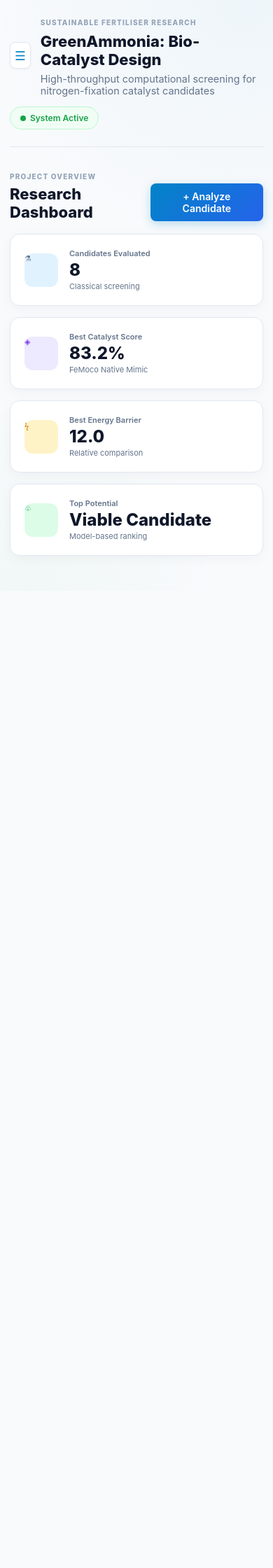
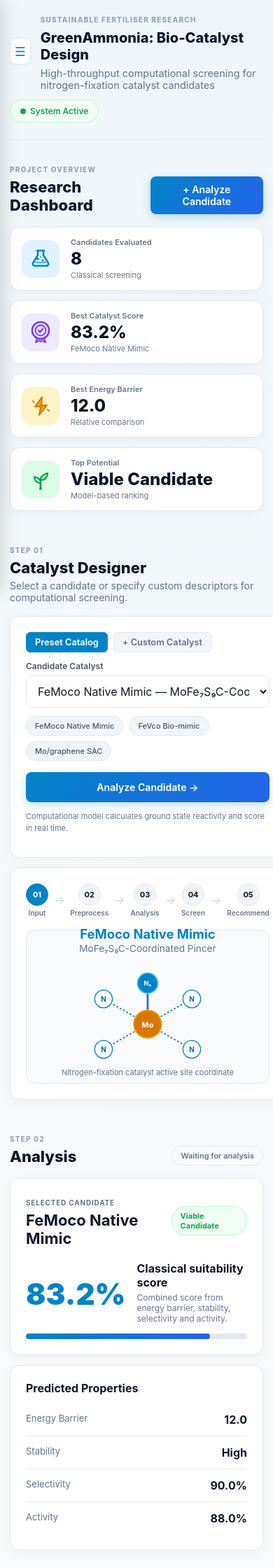
Before and after one commit to Anusree-10/GreenAmmonia-Bio-Catalyst-Design, a Flask app: page / in a window 390 px wide. Shown: the top 2240 px of the page at 70% size. Before the commit the page ends 794 px from the top, so only its background shows below. Run offline with Flask 3, Linux system fonts and the light colour scheme.

Commit message:
Clean up HTML tags and apply full mobile drawer responsiveness

```diff
--- a/static/style.css
+++ b/static/style.css
@@ -19,14 +19,14 @@
     box-sizing: border-box;
 }
 
-/* LOCK ENTIRE OUTER WINDOW FROM SCROLLING */
+/* DESKTOP VIEWPORT LOCK */
 html, body {
     margin: 0;
     padding: 0;
     width: 100vw;
     height: 100vh;
     max-height: 100vh;
-    overflow: hidden !important;
+    overflow: hidden;
     background:
         radial-gradient(circle at 90% 0%, rgba(2, 132, 199, 0.04), transparent 40%),
         radial-gradient(circle at 10% 100%, rgba(22, 163, 74, 0.03), transparent 30%),
@@ -45,7 +45,7 @@ button, select, input { font: inherit; }
     position: relative;
 }
 
-/* --- PINNED FIXED SIDEBAR (NEVER SCROLLS WITH PAGE) --- */
+/* SIDEBAR (DESKTOP) */
 .sidebar {
     width: 255px;
     min-width: 255px;
@@ -150,11 +150,11 @@ body.sidebar-collapsed .sidebar {
     margin-right: 6px;
 }
 
-/* --- RIGHT MAIN WORKSPACE (INDIVIDUAL SCROLL CONTAINER) --- */
+/* MAIN WORKSPACE (DESKTOP) */
 .main {
     flex: 1;
     height: 100vh;
-    overflow-y: auto !important; /* Only this workspace pane scrolls */
+    overflow-y: auto !important;
     overflow-x: hidden;
     padding: 28px 36px 60px;
     box-sizing: border-box;
@@ -222,7 +222,7 @@ body.sidebar-collapsed .main {
     font-size: 0.88rem;
 }
 
-/* --- CARDS & PANELS --- */
+/* METRICS */
 .metrics {
     display: grid;
     grid-template-columns: repeat(4, 1fr);
@@ -237,27 +237,27 @@ body.sidebar-collapsed .main {
 }
 
 .metric-card {
-    padding: 20px;
+    padding: 18px 20px;
     display: flex;
     gap: 16px;
     align-items: center;
 }
 
-.metric-icon {
-    width: 48px;
-    height: 48px;
-    min-width: 48px;
-    border-radius: 12px;
-    display: grid;
-    place-items: center;
-    background: var(--primary-light);
-    color: var(--primary);
-    font-size: 20px;
+.metric-icon-box {
+    width: 54px;
+    height: 54px;
+    min-width: 54px;
+    display: flex;
+    align-items: center;
+    justify-content: center;
+    flex-shrink: 0;
 }
 
-.metric-icon.blue { background: #ede9fe; color: #7c3aed; }
-.metric-icon.yellow { background: var(--yellow-light); color: var(--yellow); }
-.metric-icon.green { background: var(--green-light); color: var(--green); }
+.card-svg-icon {
+    width: 54px;
+    height: 54px;
+    display: block;
+}
 
 .metric-card small {
     display: block;
@@ -361,7 +361,7 @@ select:focus, .custom-live-input:focus {
     margin-top: 12px;
 }
 
-/* --- PIPELINE & MOLECULAR DISPLAY --- */
+/* PROCESS PIPELINE */
 .pipeline {
     display: flex;
     align-items: center;
@@ -426,7 +426,7 @@ select:focus, .custom-live-input:focus {
     margin: 0;
 }
 
-/* --- BADGES & STATUS --- */
+/* BADGES & SCORE */
 .badge {
     border: 1px solid var(--border);
     color: var(--text-muted);
@@ -439,7 +439,6 @@ select:focus, .custom-live-input:focus {
 
 .badge.loading { background: #fefce8; color: var(--yellow); border-color: #fde047; }
 .badge.success { background: #f0fdf4; color: var(--green); border-color: #bbf7d0; }
-.badge.error { background: #fef2f2; color: #dc2626; border-color: #fecaca; }
 
 .result-head {
     display: flex;
@@ -514,7 +513,7 @@ select:focus, .custom-live-input:focus {
 .property span { color: var(--text-muted); font-size: 13px; }
 .property strong { color: var(--text); font-weight: 700; }
 
-/* --- TABLE --- */
+/* TABLE */
 .table-panel { overflow-x: auto; }
 table { width: 100%; border-collapse: collapse; min-width: 650px; }
 th {
@@ -558,7 +557,7 @@ td small { color: var(--text-muted); }
     font-weight: 700;
 }
 
-/* --- CHARTS --- */
+/* CHARTS */
 .bar-row {
     display: grid;
     grid-template-columns: 140px 1fr 45px;
@@ -610,7 +609,7 @@ td small { color: var(--text-muted); }
     font-size: 9px;
 }
 
-/* --- ENVIRONMENTAL IMPACT & REPORT --- */
+/* IMPACT */
 .impact-grid {
     display: grid;
     grid-template-columns: repeat(3, 1fr);
@@ -671,17 +670,96 @@ footer {
     border-top: 1px solid var(--border);
 }
 
-/* --- RESPONSIVE BREAKPOINTS --- */
+/* TABLET BREAKPOINT */
 @media (max-width: 1024px) {
     .metrics { grid-template-columns: repeat(2, 1fr); }
     .designer-grid, .analysis-grid, .charts-grid, .impact-grid { grid-template-columns: 1fr; }
 }
 
+/* MOBILE RESPONSIVE DRAWER & SCROLLING (< 768px) */
 @media (max-width: 768px) {
-    .sidebar { margin-left: -255px; position: fixed; height: 100vh; }
-    body.sidebar-open .sidebar { margin-left: 0; }
-    .main { padding: 20px 14px; }
-    .topbar { flex-direction: column; gap: 14px; }
-    .topbar h2 { font-size: 22px; }
-    .metrics { grid-template-columns: 1fr; }
+    html, body {
+        overflow-y: auto !important;
+        height: auto !important;
+        max-height: none !important;
+    }
+
+    .app-shell {
+        display: block !important;
+        height: auto !important;
+        width: 100% !important;
+        overflow: visible !important;
+    }
+
+    /* Mobile Sliding Drawer */
+    .sidebar {
+        position: fixed !important;
+        top: 0;
+        left: 0;
+        bottom: 0;
+        width: 270px !important;
+        min-width: 270px !important;
+        height: 100vh !important;
+        z-index: 99999 !important;
+        transform: translateX(-100%);
+        transition: transform 0.3s cubic-bezier(0.4, 0, 0.2, 1) !important;
+        box-shadow: 4px 0 24px rgba(0,0,0,0.15);
+    }
+
+    body.mobile-menu-open .sidebar {
+        transform: translateX(0) !important;
+    }
+
+    /* Backdrop */
+    .mobile-backdrop {
+        display: none;
+        position: fixed;
+        inset: 0;
+        background: rgba(15, 23, 42, 0.5);
+        backdrop-filter: blur(2px);
+        z-index: 99998;
+    }
+
+    body.mobile-menu-open .mobile-backdrop {
+        display: block;
+    }
+
+    /* Workspace */
+    .main {
+        width: 100% !important;
+        height: auto !important;
+        overflow: visible !important;
+        padding: 16px 14px 60px !important;
+    }
+
+    .topbar {
+        flex-direction: column;
+        align-items: flex-start;
+        gap: 12px;
+    }
+
+    .topbar h2 {
+        font-size: 20px !important;
+    }
+
+    .designer-grid, .analysis-grid, .charts-grid, .impact-grid, .metrics {
+        grid-template-columns: 1fr !important;
+        gap: 14px !important;
+    }
+
+    #custom-controls > div {
+        grid-template-columns: 1fr !important;
+    }
+
+    .metric-card {
+        padding: 14px 16px !important;
+    }
+
+    .molecule-placeholder {
+        height: 220px !important;
+    }
+
+    .energy-bar small {
+        display: none; /* Hide rotated labels to prevent mobile overflow */
+    }
 }
--- a/templates/index.html
+++ b/templates/index.html
@@ -8,6 +8,9 @@
 </head>
 <body>
 <div class="app-shell">
+
+    <!-- MOBILE OVERLAY BACKDROP -->
+    <div class="mobile-backdrop" onclick="closeSidebar()"></div>
 
     <!-- FIXED SIDEBAR -->
     <aside class="sidebar" id="app-sidebar">
@@ -77,22 +80,80 @@
                 <button class="primary-btn" onclick="scrollToSection('catalyst')">+ Analyze Candidate</button>
             </div>
 
+            <!-- METRIC CARDS WITH INTEGRATED SCIENTIFIC GRAPHICS -->
             <div class="metrics">
+                <!-- 1. Candidates Evaluated (Chemical Reactor Flask) -->
                 <div class="metric-card">
-                    <span class="metric-icon">⚗</span>
-                    <div><small>Candidates Evaluated</small><strong>{{ total }}</strong><span>Classical screening</span></div>
+                    <div class="metric-icon-box">
+                        <svg viewBox="0 0 54 54" fill="none" xmlns="http://www.w3.org/2000/svg" class="card-svg-icon">
+                            <rect width="54" height="54" rx="14" fill="#E0F2FE"/>
+                            <path d="M23 15V21.5L16.2 32.5C15.1 34.3 16.4 36.8 18.5 36.8H35.5C37.6 36.8 38.9 34.3 37.8 32.5L31 21.5V15" stroke="#0284C7" stroke-width="2.6" stroke-linecap="round" stroke-linejoin="round"/>
+                            <path d="M22 15H32" stroke="#0284C7" stroke-width="2.6" stroke-linecap="round"/>
+                            <path d="M19 31C22 32.5 32 32.5 35 31" stroke="#38BDF8" stroke-width="2.2" stroke-linecap="round"/>
+                            <circle cx="23" cy="27" r="1.8" fill="#0284C7"/>
+                            <circle cx="30" cy="29" r="1.5" fill="#0284C7"/>
+                            <circle cx="27" cy="24" r="1.2" fill="#38BDF8"/>
+                        </svg>
+                    </div>
+                    <div>
+                        <small>Candidates Evaluated</small>
+                        <strong>{{ total }}</strong>
+                        <span>Classical screening</span>
+                    </div>
                 </div>
+
+                <!-- 2. Best Catalyst Score (Verification Rosette Badge) -->
                 <div class="metric-card">
-                    <span class="metric-icon blue">◈</span>
-                    <div><small>Best Catalyst Score</small><strong>{{ top.score }}%</strong><span>{{ top.name }}</span></div>
+                    <div class="metric-icon-box">
+                        <svg viewBox="0 0 54 54" fill="none" xmlns="http://www.w3.org/2000/svg" class="card-svg-icon">
+                            <rect width="54" height="54" rx="14" fill="#EDE9FE"/>
+                            <circle cx="27" cy="24" r="12" stroke="#7C3AED" stroke-width="2.6"/>
+                            <circle cx="27" cy="24" r="7.5" fill="#DDD6FE" stroke="#7C3AED" stroke-width="1.8"/>
+                            <path d="M24 24.2L26 26.2L30.2 22" stroke="#7C3AED" stroke-width="2.2" stroke-linecap="round" stroke-linejoin="round"/>
+                            <path d="M22 35L20 41L25 38.5L27 40" stroke="#7C3AED" stroke-width="2" stroke-linecap="round" stroke-linejoin="round"/>
+                            <path d="M32 35L34 41L29 38.5L27 40" stroke="#7C3AED" stroke-width="2" stroke-linecap="round" stroke-linejoin="round"/>
+                        </svg>
+                    </div>
+                    <div>
+                        <small>Best Catalyst Score</small>
+                        <strong>{{ top.score }}%</strong>
+                        <span>{{ top.name }}</span>
+                    </div>
                 </div>
+
+                <!-- 3. Best Energy Barrier (Reaction Potential / Kinetic Bolt) -->
                 <div class="metric-card">
-                    <span class="metric-icon yellow">ϟ</span>
-                    <div><small>Best Energy Barrier</small><strong>{{ top.energy_barrier }}</strong><span>Relative comparison</span></div>
+                    <div class="metric-icon-box">
+                        <svg viewBox="0 0 54 54" fill="none" xmlns="http://www.w3.org/2000/svg" class="card-svg-icon">
+                            <rect width="54" height="54" rx="14" fill="#FEF3C7"/>
+                            <path d="M29 14L19 28H27L25 40L36 26H28L29 14Z" fill="#F59E0B" stroke="#D97706" stroke-width="2" stroke-linejoin="round"/>
+                            <path d="M16 20L18 22" stroke="#D97706" stroke-width="2" stroke-linecap="round"/>
+                            <path d="M37 32L39 34" stroke="#D97706" stroke-width="2" stroke-linecap="round"/>
+                        </svg>
+                    </div>
+                    <div>
+                        <small>Best Energy Barrier</small>
+                        <strong>{{ top.energy_barrier }}</strong>
+                        <span>Relative comparison</span>
+                    </div>
                 </div>
+
+                <!-- 4. Top Potential (Bio-Ammonia Growth / Leaf Emblem) -->
                 <div class="metric-card">
-                    <span class="metric-icon green">♧</span>
-                    <div><small>Top Potential</small><strong>{{ top.potential }}</strong><span>Model-based ranking</span></div>
+                    <div class="metric-icon-box">
+                        <svg viewBox="0 0 54 54" fill="none" xmlns="http://www.w3.org/2000/svg" class="card-svg-icon">
+                            <rect width="54" height="54" rx="14" fill="#DCFCE7"/>
+                            <path d="M27 39V25" stroke="#16A34A" stroke-width="2.6" stroke-linecap="round"/>
+                            <path d="M27 27C27 20 37 18 37 18C37 18 37 28 27 28Z" fill="#86EFAC" stroke="#16A34A" stroke-width="2.2" stroke-linejoin="round"/>
+                            <path d="M27 31C27 25 18 23 18 23C18 23 18 32 27 32Z" fill="#BBF7D0" stroke="#16A34A" stroke-width="2.2" stroke-linejoin="round"/>
+                            <circle cx="27" cy="40" r="2" fill="#16A34A"/>
+                        </svg>
+                    </div>
+                    <div>
+                        <small>Top Potential</small>
+                        <strong>{{ top.potential }}</strong>
+                        <span>Model-based ranking</span>
+                    </div>
                 </div>
             </div>
         </section>
@@ -358,7 +419,6 @@
 <script>
 let currentMode = 'preset';
 
-// COMPLETE 8 CANDIDATE CLIENT DATABASE
 const CATALYST_DB = {
     "pt_c": { name: "Pt/C Benchmark", formula: "20 wt% Platinum Carbon", score: 92.3, energy: "8.5", stability: "Very High", selectivity: "98.0%", activity: "95.0%", potential: "High Potential", energy_red: "42.0%", co2_red: "38.5%" },
     "fe_n4_c": { name: "Fe-N₄-C", formula: "Iron Tetra-Nitrogen Carbon", score: 88.5, energy: "11.2", stability: "High", selectivity: "96.0%", activity: "91.0%", potential: "High Potential", energy_red: "36.5%", co2_red: "32.0%" },
@@ -379,13 +439,25 @@ const PERIODIC_TABLE = {
     72:"Hf", 73:"Ta", 74:"W", 75:"Re", 76:"Os", 77:"Ir", 78:"Pt", 79:"Au", 80:"Hg", 83:"Bi"
 };
 
+// MOBILE-AWARE SIDEBAR CONTROLLERS
 function toggleSidebar() {
-    document.body.classList.toggle("sidebar-collapsed");
+    if (window.innerWidth <= 768) {
+        document.body.classList.toggle("mobile-menu-open");
+    } else {
+        document.body.classList.toggle("sidebar-collapsed");
+    }
+}
+
+function closeSidebar() {
+    document.body.classList.remove("mobile-menu-open");
 }
 
 function setActiveNav(element) {
     document.querySelectorAll('.nav-link').forEach(link => link.classList.remove('active'));
     if (element) element.classList.add('active');
+    if (window.innerWidth <= 768) {
+        closeSidebar();
+    }
 }
 
 function scrollToSection(id) {
@@ -537,13 +609,11 @@ function analyzeCandidate() {
             }, 250);
         }
     } else {
-        // Custom candidate formula estimation
         setTimeout(() => {
             const name = document.getElementById("cust-name").value || "Custom-SAC";
             const z = parseFloat(document.getElementById("cust-z").value) || 24;
             const en = parseFloat(document.getElementById("cust-en").value) || 1.6;
 
-            // Empirical screening formula
             const barrier = (10 + (Math.abs(26 - z) * 0.4) + (en * 1.5)).toFixed(1);
             const score = Math.max(50, Math.min(95, (100 - (barrier * 2.2)))).toFixed(1);
 
```
